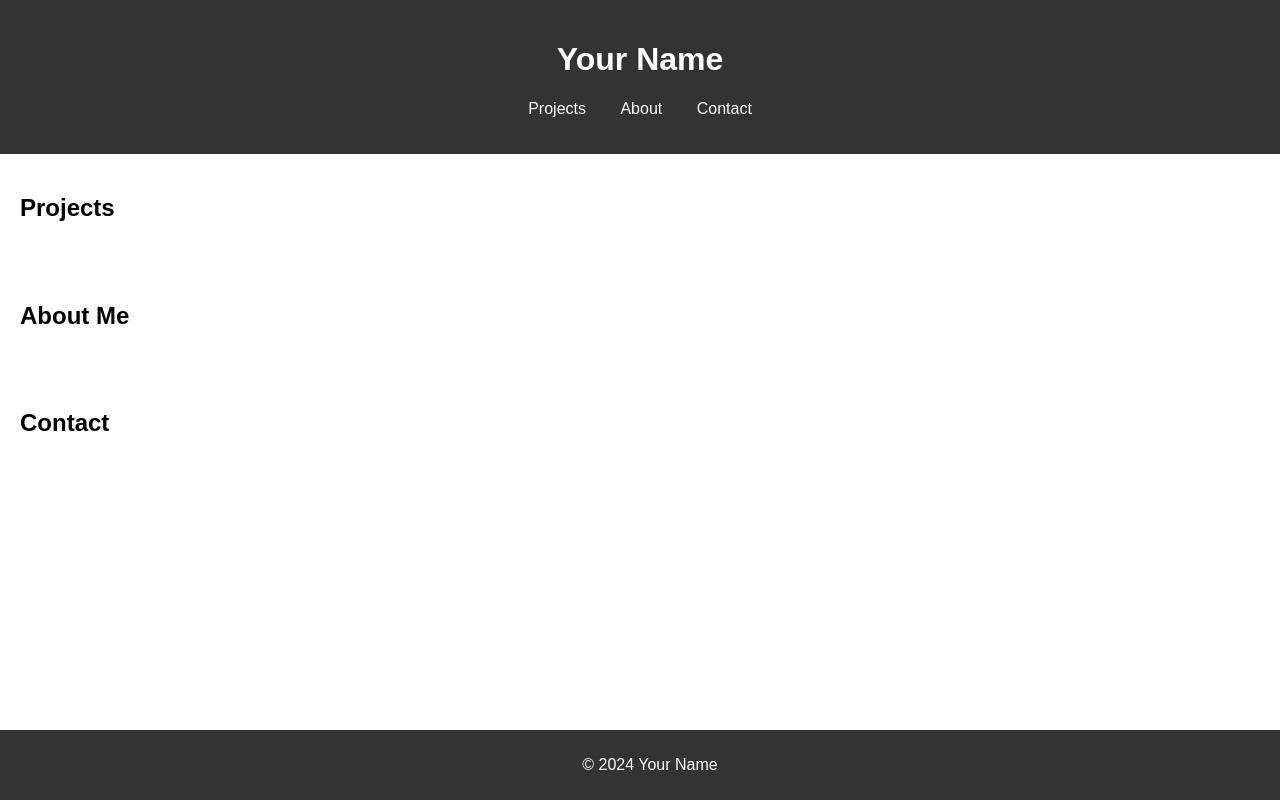
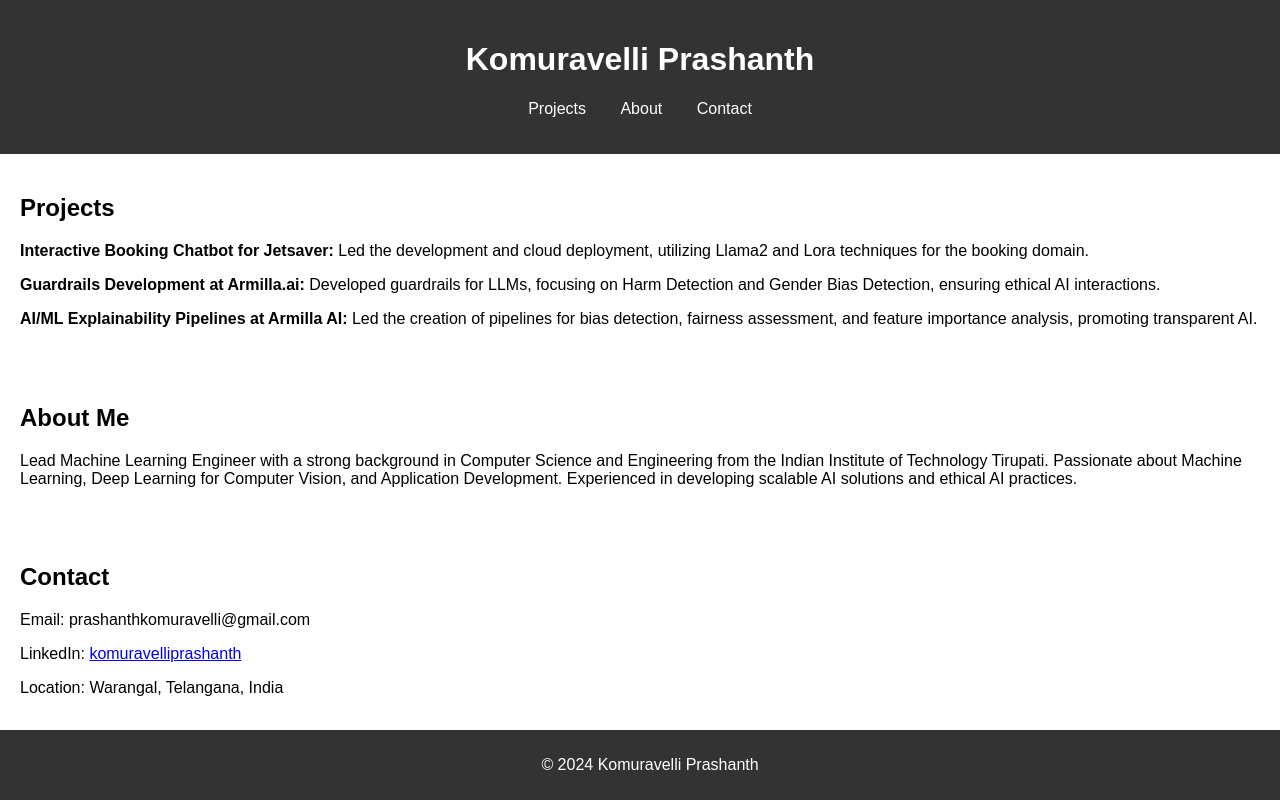
Before and after one commit to prashanth4518/prashanth4518.github.io, a plain HTML site: page index.html in a window 1280 px wide. Drawn offline with Linux system fonts and the light colour scheme.

Commit message:
added some info

```diff
--- a/index.html
+++ b/index.html
@@ -1,15 +1,14 @@
-
 <!DOCTYPE html>
 <html lang="en">
 <head>
     <meta charset="UTF-8">
     <meta name="viewport" content="width=device-width, initial-scale=1.0">
-    <title>Your Name Portfolio</title>
+    <title>Komuravelli Prashanth Portfolio</title>
     <link rel="stylesheet" href="style.css">
 </head>
 <body>
     <header>
-        <h1>Your Name</h1>
+        <h1>Komuravelli Prashanth</h1>
         <nav>
             <ul>
                 <li><a href="#projects">Projects</a></li>
@@ -20,18 +19,22 @@
     </header>
     <section id="projects">
         <h2>Projects</h2>
-        <!-- Add your projects here -->
+        <p><strong>Interactive Booking Chatbot for Jetsaver:</strong> Led the development and cloud deployment, utilizing Llama2 and Lora techniques for the booking domain.</p>
+        <p><strong>Guardrails Development at Armilla.ai:</strong> Developed guardrails for LLMs, focusing on Harm Detection and Gender Bias Detection, ensuring ethical AI interactions.</p>
+        <p><strong>AI/ML Explainability Pipelines at Armilla AI:</strong> Led the creation of pipelines for bias detection, fairness assessment, and feature importance analysis, promoting transparent AI.</p>
     </section>
     <section id="about">
         <h2>About Me</h2>
-        <!-- Add about you here -->
+        <p>Lead Machine Learning Engineer with a strong background in Computer Science and Engineering from the Indian Institute of Technology Tirupati. Passionate about Machine Learning, Deep Learning for Computer Vision, and Application Development. Experienced in developing scalable AI solutions and ethical AI practices.</p>
     </section>
     <section id="contact">
         <h2>Contact</h2>
-        <!-- Add contact info or form here -->
+        <p>Email: prashanthkomuravelli@gmail.com</p>
+        <p>LinkedIn: <a href="https://linkedin.com/in/komuravelliprashanth">komuravelliprashanth</a></p>
+        <p>Location: Warangal, Telangana, India</p>
     </section>
     <footer>
-        <p>&copy; 2024 Your Name</p>
+        <p>&copy; 2024 Komuravelli Prashanth</p>
     </footer>
     <script src="script.js"></script>
 </body>
```
